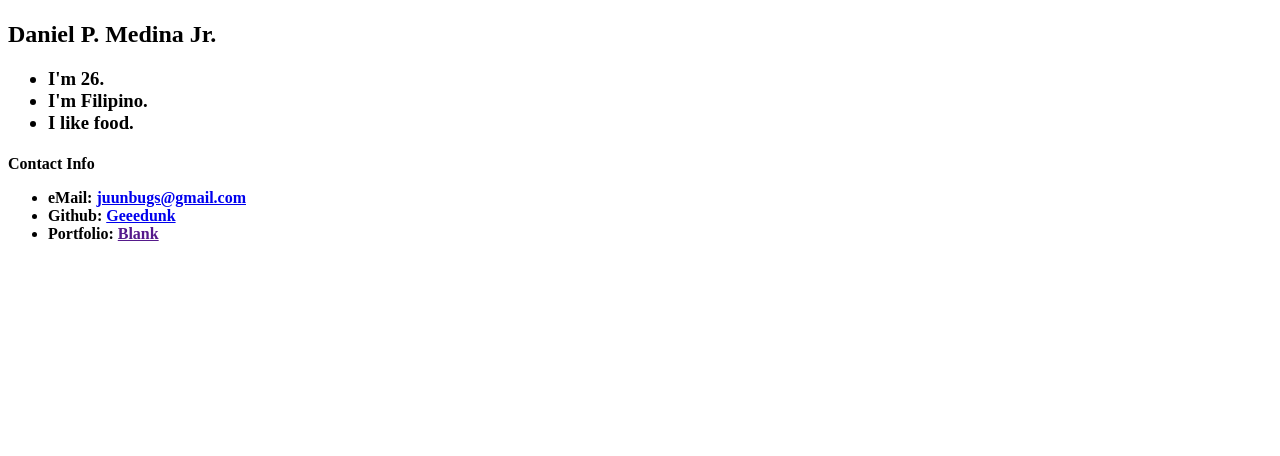
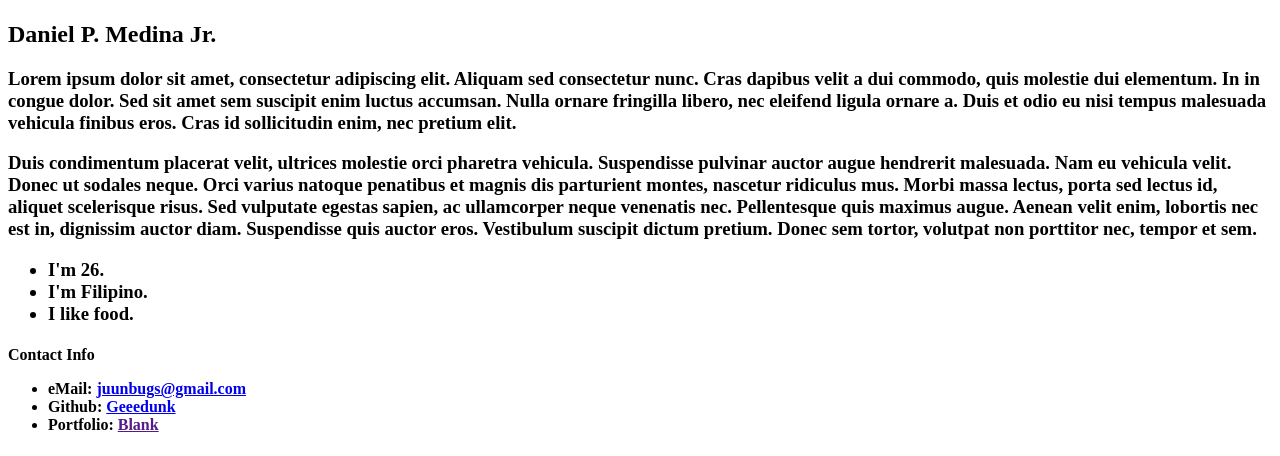
Before and after one commit to geedunk/project1, a plain HTML site: page bio.html in a window 1280 px wide. Shown: the part 383-839 px from the top of the page. Before the commit the page ends 800 px from the top, so only its background shows below. Drawn offline with Linux system fonts and the light colour scheme.

Commit message:
Added Paragraphs

```diff
--- a/bio.html
+++ b/bio.html
@@ -9,6 +9,8 @@
         <img src="https://upload.wikimedia.org/wikipedia/en/thumb/7/70/Bob_at_Easel.jpg/220px-Bob_at_Easel.jpg" alt="Randy Savage">
     <h2>Daniel P. Medina Jr.</h2>
     <h3>
+        <p>Lorem ipsum dolor sit amet, consectetur adipiscing elit. Aliquam sed consectetur nunc. Cras dapibus velit a dui commodo, quis molestie dui elementum. In in congue dolor. Sed sit amet sem suscipit enim luctus accumsan. Nulla ornare fringilla libero, nec eleifend ligula ornare a. Duis et odio eu nisi tempus malesuada vehicula finibus eros. Cras id sollicitudin enim, nec pretium elit.</p>
+        <p>Duis condimentum placerat velit, ultrices molestie orci pharetra vehicula. Suspendisse pulvinar auctor augue hendrerit malesuada. Nam eu vehicula velit. Donec ut sodales neque. Orci varius natoque penatibus et magnis dis parturient montes, nascetur ridiculus mus. Morbi massa lectus, porta sed lectus id, aliquet scelerisque risus. Sed vulputate egestas sapien, ac ullamcorper neque venenatis nec. Pellentesque quis maximus augue. Aenean velit enim, lobortis nec est in, dignissim auctor diam. Suspendisse quis auctor eros. Vestibulum suscipit dictum pretium. Donec sem tortor, volutpat non porttitor nec, tempor et sem.</p>
         <ul>
             <li>I'm 26.</li>
             <li>I'm Filipino.</li>
```
